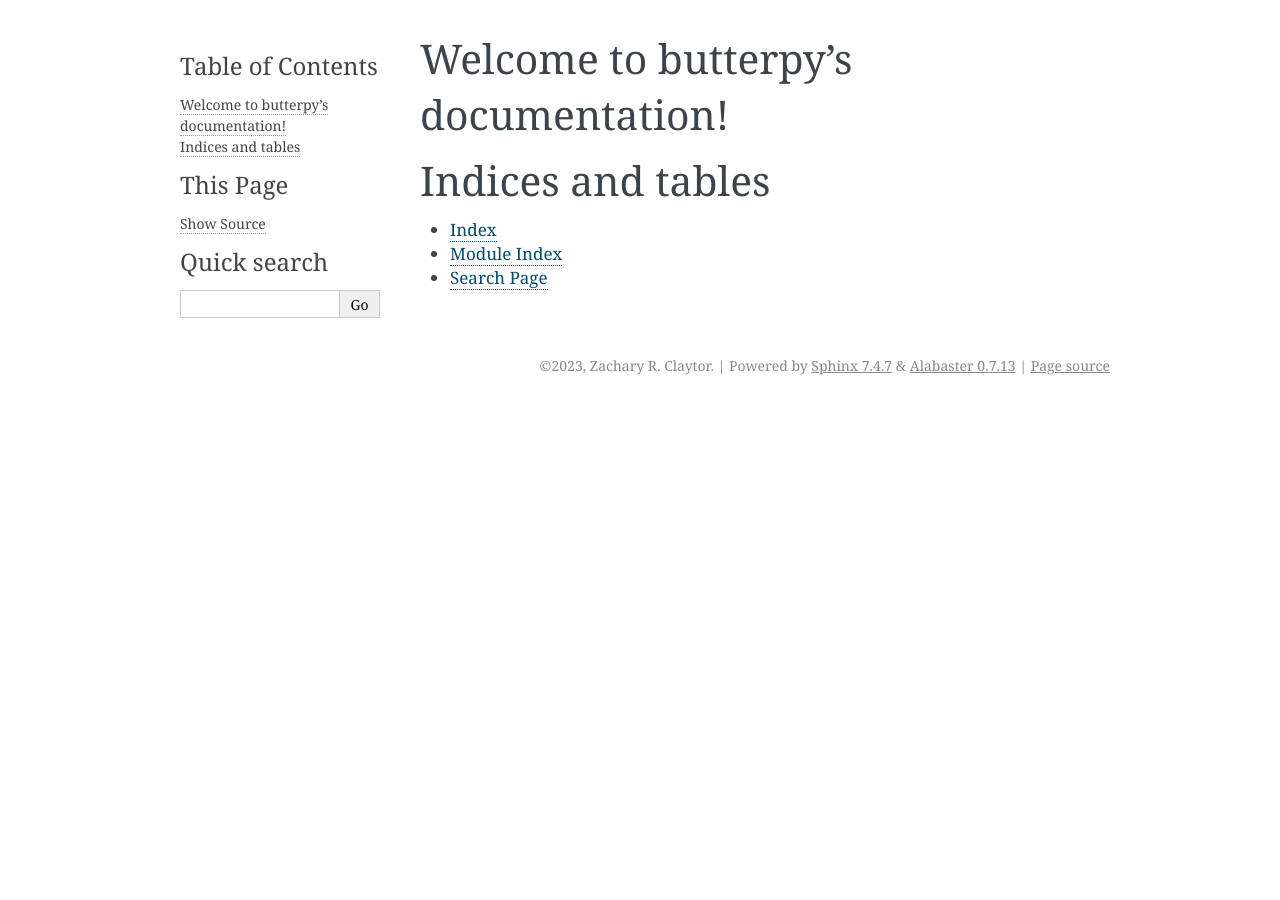
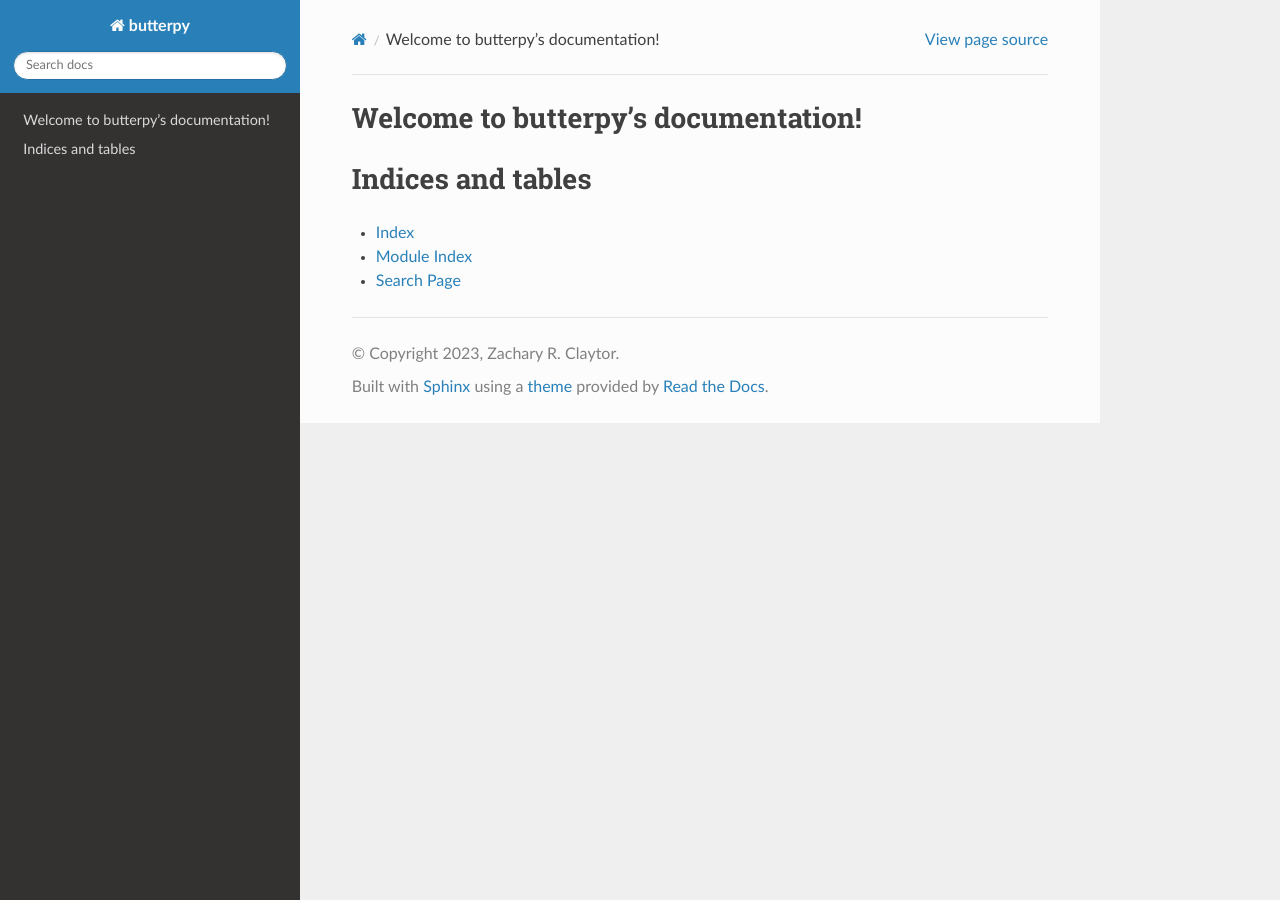
Before and after one commit to zclaytor/butterpy, a Sphinx documentation site: the page built from docs/index.rst, in a window 1280 px wide. Built offline with Sphinx 7.4.7 and the Read the Docs theme 2.0.0, drawn with Linux system fonts in a browser that asks for light colours.

Commit message:
set extensions, theme, etc.

```diff
--- a/docs/conf.py
+++ b/docs/conf.py
@@ -10,9 +10,9 @@
 # add these directories to sys.path here. If the directory is relative to the
 # documentation root, use os.path.abspath to make it absolute, like shown here.
 #
-# import os
-# import sys
-# sys.path.insert(0, os.path.abspath('.'))
+import os
+import sys
+sys.path.insert(0, os.path.abspath('..'))
 
 
 # -- Project information -----------------------------------------------------
@@ -20,6 +20,7 @@
 project = 'butterpy'
 copyright = '2023, Zachary R. Claytor'
 author = 'Zachary R. Claytor'
+root_doc = 'index'
 
 # The full version, including alpha/beta/rc tags
 release = '1.0.0-b.1'
@@ -31,6 +32,8 @@ release = '1.0.0-b.1'
 # extensions coming with Sphinx (named 'sphinx.ext.*') or your custom
 # ones.
 extensions = [
+        'sphinx.ext.autodoc',
+        'sphinx.ext.napoleon',
 ]
 
 # Add any paths that contain templates here, relative to this directory.
@@ -47,7 +50,7 @@ exclude_patterns = ['_build', 'Thumbs.db', '.DS_Store']
 # The theme to use for HTML and HTML Help pages.  See the documentation for
 # a list of builtin themes.
 #
-html_theme = 'alabaster'
+html_theme = 'sphinx_rtd_theme'
 
 # Add any paths that contain custom static files (such as style sheets) here,
 # relative to this directory. They are copied after the builtin static files,
```
